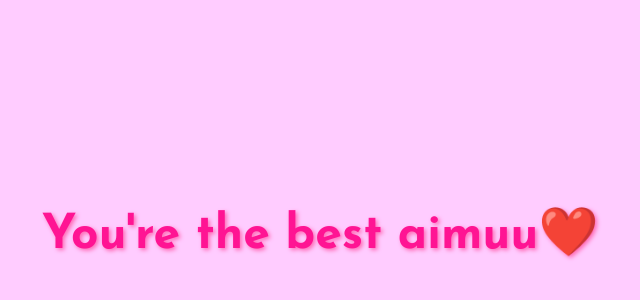
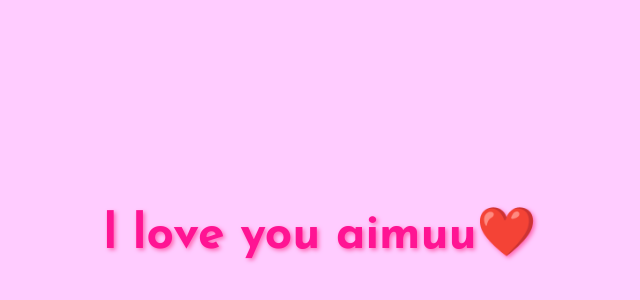
Before and after one commit to Ajmlahmd/aimuu, a plain HTML site: page index.html in a window 1280 px wide. Shown: the part 168-468 px from the top of the page, without its empty margins (320-960 px from the left). Drawn offline with Linux system fonts and the light colour scheme.

Commit message:
Update index.html

```diff
--- a/index.html
+++ b/index.html
@@ -41,6 +41,6 @@
     </style>
 </head>
 <body>
-    <h1>You're the best aimuu❤️</h1>
+    <h1> l love you aimuu❤️</h1>
 </body>
 </html>
```
